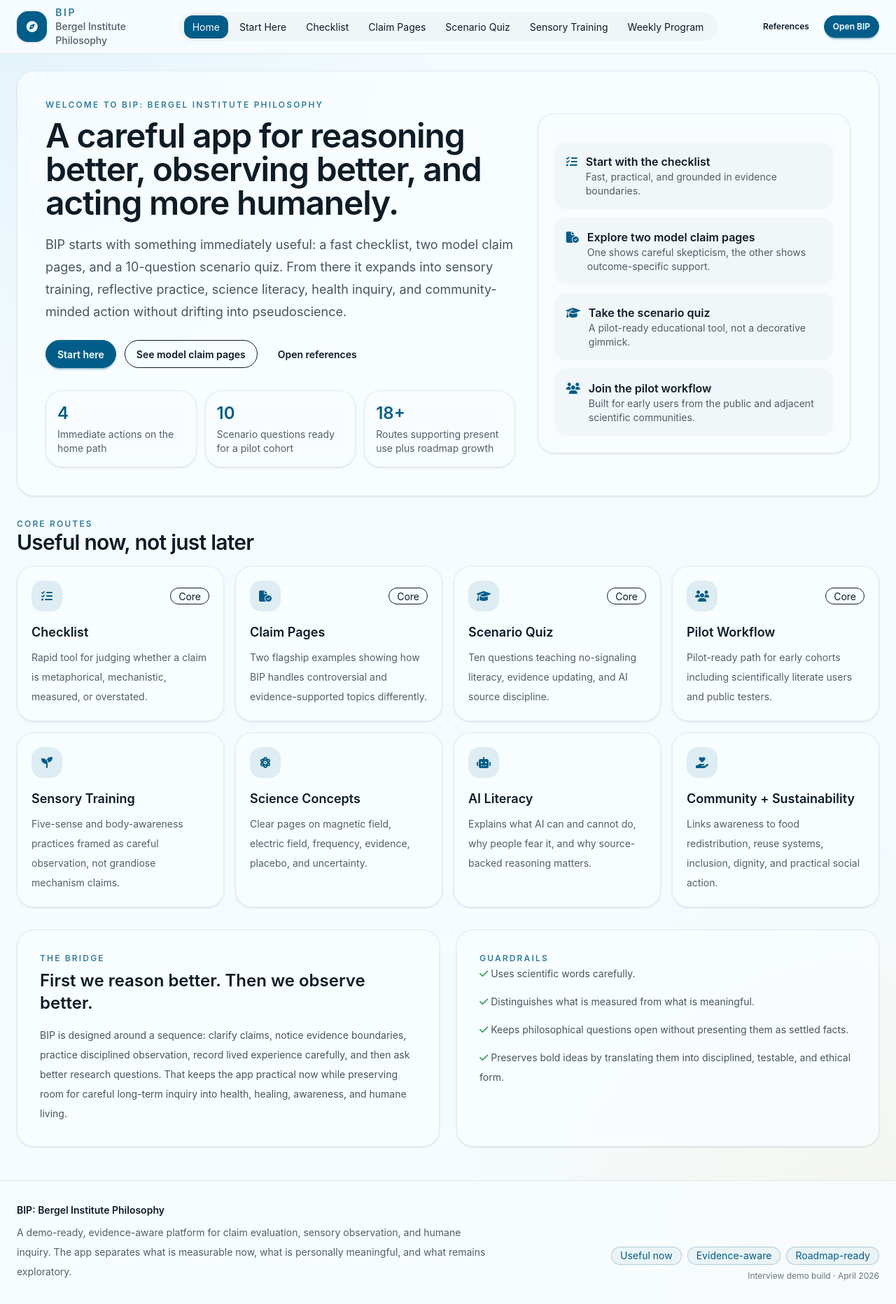
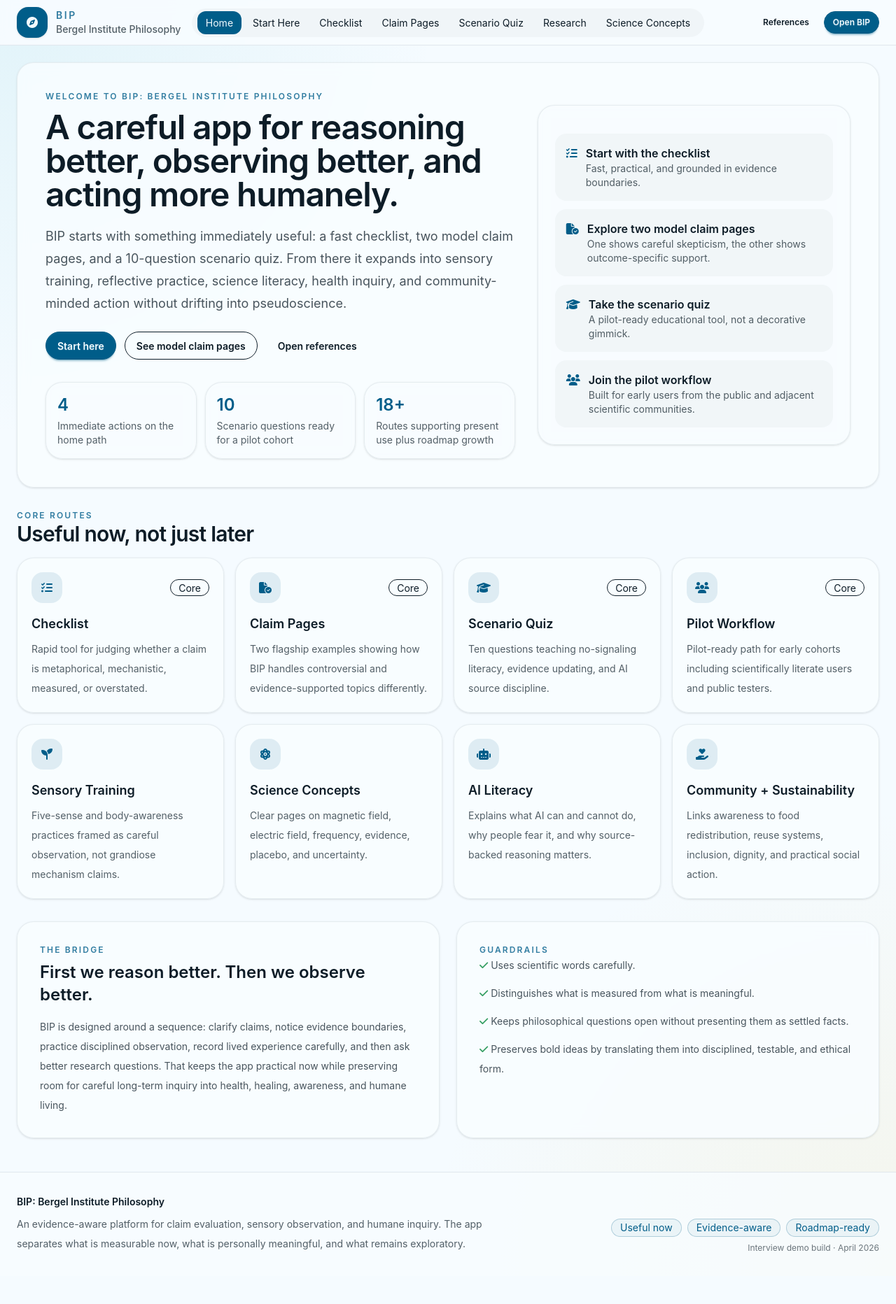
Before and after one commit to yashineonline/bip, a Vue app: page / in a window 1280 px wide. Shown: the whole page at 70% size. After the commit the page ends 1824 px from the top, so only its background shows below. Built offline with nearby package versions, Linux system fonts and the light colour scheme; a small style sheet from the web is missing.

Commit message:
Revise BIP description and update navigation links
Updated the description of the BIP platform and modified the navigation links to include 'Research' and 'Science Concepts'.

```diff
--- a/src/components/AppShell.vue
+++ b/src/components/AppShell.vue
@@ -69,7 +69,7 @@
         <div>
           <div class="font-semibold text-base-content">BIP: Bergel Institute Philosophy</div>
           <p class="mt-2 max-w-2xl leading-7">
-            A demo-ready, evidence-aware platform for claim evaluation, sensory observation, and humane inquiry.
+            An evidence-aware platform for claim evaluation, sensory observation, and humane inquiry.
             The app separates what is measurable now, what is personally meaningful, and what remains exploratory.
           </p>
         </div>
@@ -98,12 +98,12 @@ const navItems = [
   { label: 'Checklist', to: '/checklist' },
   { label: 'Claim Pages', to: '/claim-pages' },
   { label: 'Scenario Quiz', to: '/quiz' },
+  { label: 'Research', to: '/research' },
+  { label: 'Science Concepts', to: '/science-concepts' },
   { label: 'Sensory Training', to: '/sensory-training' },
   { label: 'Weekly Program', to: '/weekly-program' },
   { label: 'Workshop Mode', to: '/workshop-mode' },
   { label: 'Journal', to: '/journal' },
-  { label: 'Research', to: '/research' },
-  { label: 'Science Concepts', to: '/science-concepts' },
   { label: 'Modalities', to: '/alternative-modalities' },
   { label: 'Health Inquiry', to: '/health-healing' },
   { label: 'AI Literacy', to: '/ai-literacy' },
```
